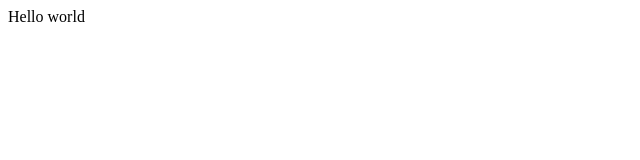
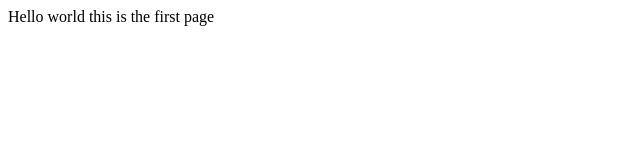
Before and after one commit to KEERTHI130705/Placement-website, a React (Vite) app in the folder placementWeb/: page / in a window 1280 px wide. Shown: the top 160 px of the page, without its empty margins (0-640 px from the left). Built offline with nearby package versions, Linux system fonts and the light colour scheme.

Commit message:
update in app

```diff
--- a/placementWeb/src/App.jsx
+++ b/placementWeb/src/App.jsx
@@ -7,6 +7,7 @@ function App() {
   return (
     <>
      Hello world
+     this is the first page
     </>
   )
 }
```
